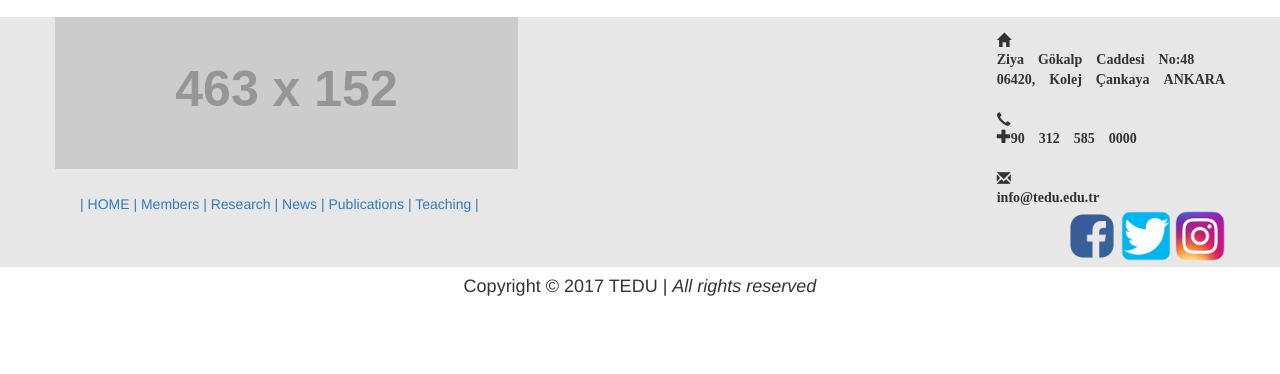
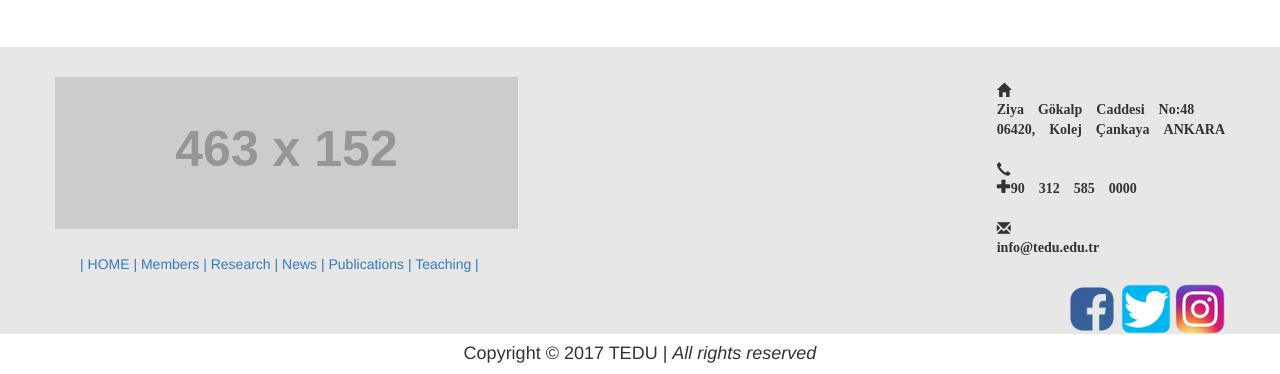
Before and after one commit to yigitsever/RGWebsite, a plain HTML site: page index.html in a window 1280 px wide. Shown: the part 2402-2776 px from the top of the page. Before the commit the page ends 2709 px from the top, so only its background shows below. Drawn offline with Linux system fonts and the light colour scheme; placeholder pictures from the web are drawn by us; a script that the page names is missing.

Commit message:
ekran küçülünce footerdaki kayma sorunu düzeltildi

```diff
--- a/css/footer.css
+++ b/css/footer.css
@@ -1,53 +1,39 @@
-footer{
+.footer {
     position: relative;
-    bottom:0px;
-    height: 250px;
-
-}
-#logoAndMap{
-    float:left;
+    margin-top: 30px;
+    padding-top: 30px;
+    bottom: 0px;
+    background-color: #e7e7e7;
 
 }
 
-.sitemap{
-    float:left;
+#logoAndMap {
+    float: left;
+}
+
+.sitemap {
+    float: left;
     margin-top: 25px;
     margin-left: 25px;
 }
-#contactAndSocial{
-    float: right;
-}
-/*
-.sosyal {
-    float: right;
-    margin-top: 25px;
-    right:50px;
 
-}*/
-.copyrights{
-    text-align: center;
-}
-
-.contact{
+#contactAndSocial {
     float: right;
 }
 
-.footer{
-    background-color: #e7e7e7;
-}
-.contact ul{
-    position: relative;
-    top:10px;
-    list-style-type: none;
-
+.contact {
+    float: right;
 }
 
-.contact ul li{
+.contact ul {
+    list-style-type: none;
+}
+
+.contact ul li {
     margin-top: 5px;
 }
-.socialnetwork{
-    position: relative;
-    top:-13px;
+
+.socialnetwork {
     float: right;
 
 }
--- a/index.html
+++ b/index.html
@@ -91,25 +91,35 @@
                 TEDU Research Project
             </h2>
             <p>
-Lorem ipsum dolor sit amet, consectetur adipiscing elit. Aenean tristique orci in leo pretium commodo quis at massa. Nunc aliquam aliquam tellus ut faucibus. Duis sagittis dictum eros, eu ornare augue dignissim eu. Curabitur at varius turpis. Duis blandit mattis tellus eu iaculis. Aliquam at semper sapien. Nunc nibh justo, convallis eu nisi in, elementum vestibulum felis. Pellentesque habitant morbi tristique senectus et netus et malesuada fames ac turpis egestas. Sed gravida gravida quam, vel interdum nisl aliquam ac. Aliquam euismod est non turpis accumsan, at faucibus ipsum malesuada. Donec a laoreet neque. Sed non euismod arcu. Pellentesque habitant morbi tristique senectus et netus et malesuada fames ac turpis egestas. Etiam sagittis massa eget tortor semper, ac ullamcorper ipsum commodo.
+                Lorem ipsum dolor sit amet, consectetur adipiscing elit. Aenean tristique orci in leo pretium commodo
+                quis at massa. Nunc aliquam aliquam tellus ut faucibus. Duis sagittis dictum eros, eu ornare augue
+                dignissim eu. Curabitur at varius turpis. Duis blandit mattis tellus eu iaculis. Aliquam at semper
+                sapien. Nunc nibh justo, convallis eu nisi in, elementum vestibulum felis. Pellentesque habitant morbi
+                tristique senectus et netus et malesuada fames ac turpis egestas. Sed gravida gravida quam, vel interdum
+                nisl aliquam ac. Aliquam euismod est non turpis accumsan, at faucibus ipsum malesuada. Donec a laoreet
+                neque. Sed non euismod arcu. Pellentesque habitant morbi tristique senectus et netus et malesuada fames
+                ac turpis egestas. Etiam sagittis massa eget tortor semper, ac ullamcorper ipsum commodo.
             </p>
         </div>
     </div>
     <div class="gallery">
         <figure class="gallery-item">
-            <a href="panel.html"> <img class="thumbnail" src="https://s3.amazonaws.com/codecademy-content/projects/make-a-website/lesson-3/moss1.jpg"></a>
+            <a href="panel.html"> <img class="thumbnail"
+                                       src="https://s3.amazonaws.com/codecademy-content/projects/make-a-website/lesson-3/moss1.jpg"></a>
             <h5>
                 News
             </h5>
         </figure>
         <figure class="gallery-item">
-            <a href="panel.html">  <img class="thumbnail" src="https://s3.amazonaws.com/codecademy-content/projects/make-a-website/lesson-3/moss2.jpg"></a>
+            <a href="panel.html"> <img class="thumbnail"
+                                       src="https://s3.amazonaws.com/codecademy-content/projects/make-a-website/lesson-3/moss2.jpg"></a>
             <h5>
                 News
             </h5>
         </figure>
         <figure class="gallery-item">
-            <a href="panel.html"> <img class="thumbnail" src="https://s3.amazonaws.com/codecademy-content/projects/make-a-website/lesson-3/moss1.jpg"></a>
+            <a href="panel.html"> <img class="thumbnail"
+                                       src="https://s3.amazonaws.com/codecademy-content/projects/make-a-website/lesson-3/moss1.jpg"></a>
             <h5>
                 News
             </h5>
@@ -137,43 +147,37 @@ Lorem ipsum dolor sit amet, consectetur adipiscing elit. Aenean tristique orci i
                     <a href="News.html">News |</a>
                     <a href="Publications.html">Publications |</a>
                     <a href="Teaching.html">Teaching |</a>
-
                 </div>
                 <hr class="visible-xs">
             </section>
-
-            <section id="contactAndSocial" >
+            <section id="contactAndSocial">
                 <div class="contact">
                     <ul>
                         <li><span id="adress" class="glyphicon glyphicon-home" aria-hidden="true">
                             <address><strong>Ziya Gökalp Caddesi No:48<br>
                                          06420, Kolej Çankaya ANKARA
                                 </strong>
-                            </address>
+
                 </span></li>
                         <li><span id="tel" class="glyphicon glyphicon-earphone"
                                   aria-hidden="true"><address><strong>+90 312 585 0000</strong></address> </span></li>
                         <li>
                             <span id="info" class="glyphicon glyphicon-envelope"
                                   aria-hidden="true"><address><strong>info@tedu.edu.tr</strong></address> </span>
-                        </li></ul>
-                        <div class="socialnetwork"><img src="sources/Facebook.png" alt="" height="50" width="50"/>
+                        </li>
+                    </ul>
+                    <div class="socialnetwork">
+                        <img src="sources/Facebook.png" alt="" height="50" width="50"/>
                         <img src="sources/Twitter.png" alt="" height="50" width="50"/>
                         <img src="sources/Instagram.png" alt="" height="50" width="50"/></div>
-
-
-
                 </div>
                 <hr class="visible-xs">
             </section>
-
         </div>
-
-
     </div>
 </footer>
-<div class="copyrights">
-    <h4>Copyright © 2017 TEDU | <i>All rights reserved</i></h4>
+<div class="text-center" id="copy">
+    <h4>Copyright &copy; 2017 TEDU | <i>All rights reserved</i></h4>
 </div>
 <script src="js/jquery-3.1.0.min.js"></script>
 <script src="js/bootstrap.min.js"></script>
```
Lines whose indentation alone changed are shown as unchanged.
